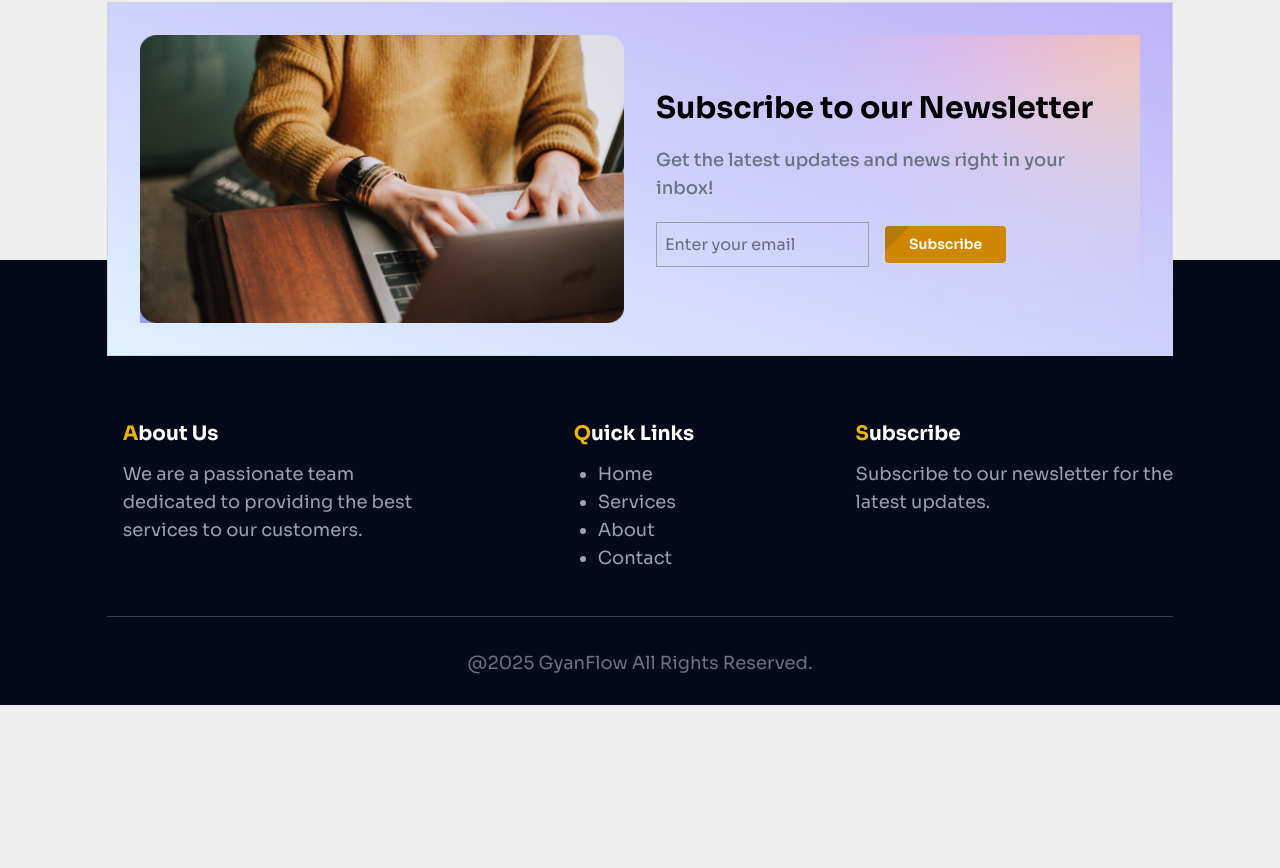
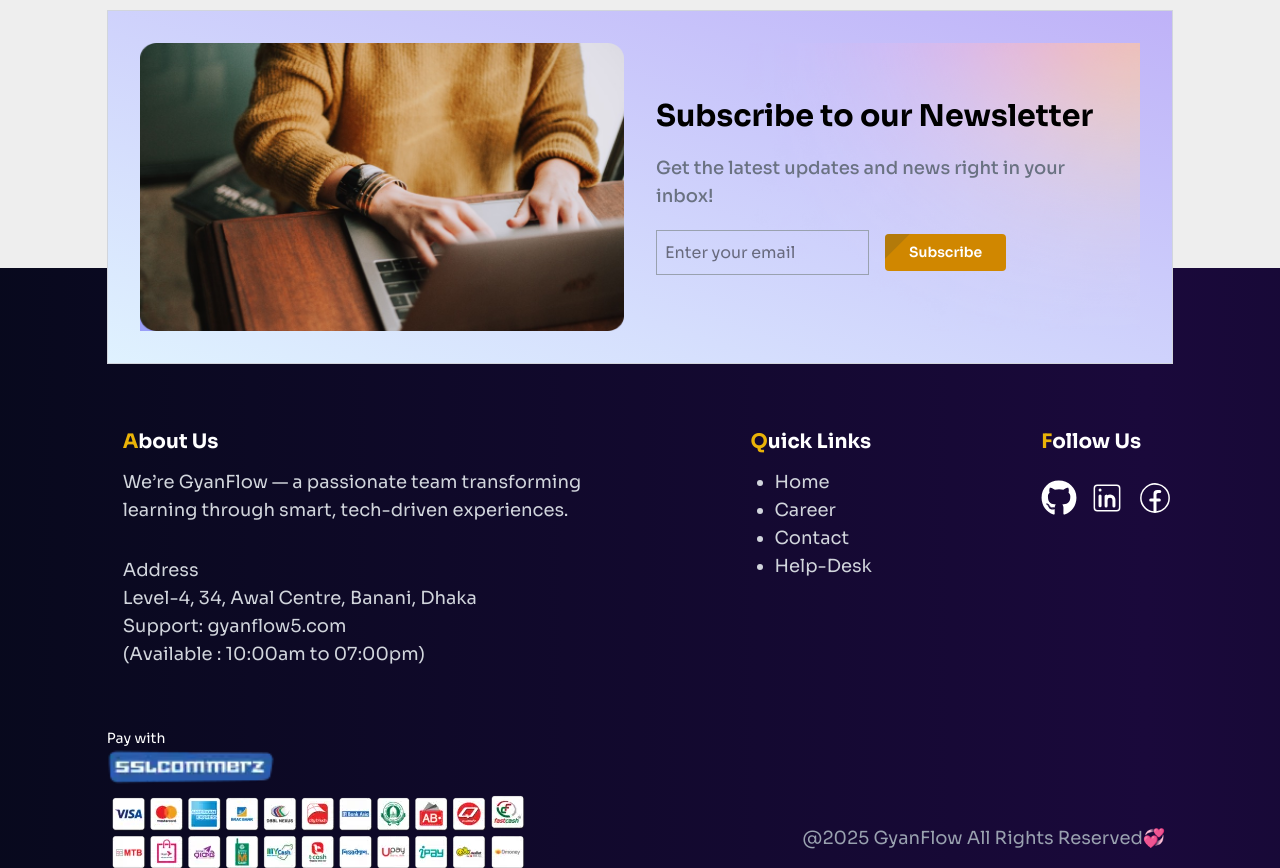
Before and after one commit to lilarani/GyanFlow-client, a React (Vite) app: page /about in a window 1280 px wide. Shown: the part 3194-4062 px from the top of the page. Before the commit the page ends 3899 px from the top, so only its background shows below. Built offline with nearby package versions, Linux system fonts and the light colour scheme; no server answers.

Commit message:
responsive all sections and modified footer

```diff
--- a/src/components/About/OurAchievementSection/OurAchievementSection.jsx
+++ b/src/components/About/OurAchievementSection/OurAchievementSection.jsx
@@ -16,9 +16,11 @@ export default function OurAchievementSection() {
   return (
     <div className="w-10/12 mx-auto">
       <div>
-        <div className="flex justify-center items-center text-center my-10">
+        <div className="flex justify-center items-center text-center md:my-10 mt-12">
           <div className="md:w-2/3">
-            <h2 className="font-bold  my-4 text-5xl">Our Achievements</h2>
+            <h2 className="font-bold  md:my-4 text-xl md:text-5xl">
+              Our Achievements
+            </h2>
           </div>
         </div>
       </div>
@@ -51,7 +53,7 @@ export default function OurAchievementSection() {
             </div>
             <div className="flex-1 flex items-center justify-center">
               <div className=" flex w-11/12 md:w-9/12 text-center lg:text-left  justify-center flex-col">
-                <h2 className="text-4xl my-3 font-bold">
+                <h2 className="text-lg md:text-4xl my-3 font-bold">
                   Responsive Web Design Excellence
                 </h2>
                 <p>
@@ -79,7 +81,7 @@ export default function OurAchievementSection() {
             </div>
             <div className="flex-1 flex items-center justify-center">
               <div className=" flex w-11/12 md:w-9/12   text-center lg:text-left   justify-center flex-col">
-                <h2 className="text-4xl my-3 font-bold">
+                <h2 className="text-lg md:text-4xl my-3 font-bold">
                   Full-Stack Web Application Development
                 </h2>
                 <p>
@@ -106,7 +108,7 @@ export default function OurAchievementSection() {
             </div>
             <div className="flex-1 flex items-center justify-center">
               <div className=" flex w-11/12 md:w-9/12   text-center lg:text-left   justify-center flex-col">
-                <h2 className="text-4xl my-3 font-bold">
+                <h2 className="text-lg md:text-4xl my-3 font-bold">
                   Optimized Performance & SEO Implementation
                 </h2>
                 <p>
@@ -134,7 +136,7 @@ export default function OurAchievementSection() {
             </div>
             <div className="flex-1 flex items-center justify-center">
               <div className=" flex w-11/12 md:w-9/12   text-center lg:text-left   justify-center flex-col">
-                <h2 className="text-4xl my-3 font-bold">
+                <h2 className="text-lg md:text-4xl my-3 font-bold">
                   Firebase Integration & Authentication
                 </h2>
                 <p>
@@ -162,7 +164,7 @@ export default function OurAchievementSection() {
             </div>
             <div className="flex-1 flex items-center justify-center">
               <div className=" flex w-11/12 md:w-9/12   text-center lg:text-left   justify-center flex-col">
-                <h2 className="text-4xl my-3 font-bold">
+                <h2 className="text-lg md:text-4xl my-3 font-bold">
                   Version Control & Collaboration with GitHub
                 </h2>
                 <p>
--- a/src/components/About/OurMission/OurMission.jsx
+++ b/src/components/About/OurMission/OurMission.jsx
@@ -6,7 +6,7 @@ const OurMission = () => {
   return (
     <div className="bg-gradient-to-bl to-[#0F172A] from-[#080127] mt-20 p-4 ">
       <div className="w-10/12 mx-auto text-center p-4">
-        <h1 className="text-4xl font-extrabold text-white mb-6">
+        <h1 className="text-xl md:text-5xl font-extrabold text-white mb-6">
           <span className="text-yellow-200">O</span>ur Mission
         </h1>
         <p className="text-base text-gray-400 mb-12 max-w-3xl mx-auto">
@@ -17,10 +17,10 @@ const OurMission = () => {
 
         {/* Main Section */}
         <div className="text-white ">
-          <div className="flex bg-gradient-to-bl to-[#0B1120] from-[#080127] p-8 justify-between">
+          <div className="flex bg-gradient-to-bl to-[#0B1120] from-[#080127] p-8 justify-between ">
             <div className="text-left md:w-3/4 rounded-2xl">
               <h2 className="uppercase font-bold">WHY</h2>
-              <p className="text-base text-gray-400">
+              <p className="text-base text-gray-400 ">
                 We are passionate about empowering individuals to transform
                 their lives through the power of coding. We believe that
                 everyone should have access to high-quality, affordable coding
@@ -30,7 +30,7 @@ const OurMission = () => {
             <img src={whyImg} alt="" className="w-52  hidden md:block" />
           </div>
           {/*  */}
-          <div className="flex gap-5 grid grid-cols-1 md:grid-cols-2 mt-5 ">
+          <div className="grid grid-cols-1 md:grid-cols-2 gap-5 mt-5 w-full ">
             <div className="flex  bg-gradient-to-bl to-[#0B1120] from-[#080127] px-8 relative">
               <div className="text-left p-4 rounded-2xl ">
                 <h2 className="uppercase font-bold"> what</h2>
--- a/src/components/About/Team/Team.jsx
+++ b/src/components/About/Team/Team.jsx
@@ -8,7 +8,7 @@ import './Team.css';
 
 const Team = () => {
   return (
-    <div className="my-44 bg-[#0f172a] py-10">
+    <div className="md:my-44 bg-[#0f172a] py-10">
       <h1 className="text-5xl font-bold text-center text-white">Team</h1>
       <Swiper
         loop={true}
--- a/src/components/Career/ApplicationProcess/ApplicationProcess.jsx
+++ b/src/components/Career/ApplicationProcess/ApplicationProcess.jsx
@@ -1,12 +1,12 @@
-import React from "react";
+import React from 'react';
 
 const ApplicationProcess = () => {
   return (
-    <div className="my-28">
+    <div className="md:my-28 p-6">
       <h1 className="font-bold  my-4 text-3xl md:text-4xl lg:text-5xl text-center">
         Application Process
       </h1>
-      <p className="text-lg text-gray-800 text-center mb-10">
+      <p className="text-lg text-gray-800 text-center mb-10 ">
         Our application process is designed to find talent for our dynamic IT
         environment. Begin with an online application to showcase your
         qualifications
--- a/src/components/Dashboard/DashboardNavbar/DashboardNavbar.jsx
+++ b/src/components/Dashboard/DashboardNavbar/DashboardNavbar.jsx
@@ -123,7 +123,7 @@ const DashboardNavbar = ({ navTitle }) => {
             className="w-12 h-12 rounded-full"
           />
           {openUserModal && (
-            <div className="absolute z-50 top-18 bg-white/10 backdrop-blur-2xl shadow-xl p-8 border border-white/20 text-white min-w-sm md:min-w-md right-4 ">
+            <div className="absolute z-50 top-18 bg-white/10 backdrop-blur-2xl shadow-xl md:p-8 border border-white/20 text-white  md:min-w-md right-4 p-10">
               <div className="flex gap-2 items-center border-b-[1px] border-gray-700 p-2">
                 <img
                   referrerPolicy="no-referrer"
--- a/src/components/Dashboard/UserProfile/UserProfile.jsx
+++ b/src/components/Dashboard/UserProfile/UserProfile.jsx
@@ -156,7 +156,7 @@ const UserProfile = () => {
 
                 <div className="grid grid-cols-1 md:grid-cols-2 gap-6 mt-16">
                   <div>
-                    <label className="text-lg font-bold text-gray-400">
+                    <label className="text-xs md:text-lg font-bold text-gray-400">
                       Student Id
                     </label>
                     {editMode ? (
@@ -281,7 +281,7 @@ const UserProfile = () => {
                   Device Activity
                 </h2>
 
-                <div className="mt-6">
+                <div className="mt-6 overflow-x-auto">
                   <table className="w-full">
                     <thead className="">
                       <tr className="bg-gray-800 text-gray-300 text-sm md:text-lg">
--- a/src/components/Home/Footer/Footer.jsx
+++ b/src/components/Home/Footer/Footer.jsx
@@ -5,6 +5,11 @@ import chatBotLogo from '../../../assets/images/chatbot.png';
 
 import { LuSend, LuSendHorizontal } from 'react-icons/lu';
 import { useMessageMutation } from '@/redux/ApiCalling/apiClice';
+import { Link } from 'react-router';
+import { FaGithub } from 'react-icons/fa6';
+import { CiFacebook, CiLinkedin } from 'react-icons/ci';
+import sslLogo from '../../../assets/images/ssl-logo.png';
+import sslCommerze from '../../../assets/images/SSL-commerz.png';
 
 const Footer = () => {
   const [openChat, setOpenChat] = useState(false);
@@ -29,9 +34,9 @@ const Footer = () => {
   };
 
   return (
-    <div className="relative">
+    <div className="relative ">
       <NewsLetter></NewsLetter>
-      <div className="bg-[#06091A]">
+      <div className="animate-gradient-x text-white">
         <footer className="footer footer-center  pt-40 w-10/12 mx-auto">
           {/* <img src={footerIcon} alt="" /> */}
 
@@ -40,37 +45,51 @@ const Footer = () => {
               <h3 className="text-xl font-bold ">
                 <span className="logoColor">A</span>bout Us
               </h3>
-              <p className="text-base md:text-lg text-gray-400">
-                We are a passionate team <br /> dedicated to providing the best
-                <br /> services to our customers.
+              <p className="text-base md:text-lg text-gray-300">
+                We’re GyanFlow — a passionate team transforming <br /> learning
+                through smart, tech-driven experiences.
               </p>
+              <div className="mt-8 text-base md:text-lg text-gray-300">
+                <h2>Address</h2>
+                <p>Level-4, 34, Awal Centre, Banani, Dhaka</p>
+                <p>Support: gyanflow5.com</p>
+                <p>(Available : 10:00am to 07:00pm)</p>
+              </div>
             </div>
             <div className="text-start space-y-3">
               <h3 className="text-xl font-bold">
                 <span className="logoColor">Q</span>uick Links
               </h3>
-              <ul className="text-base md:text-lg text-gray-400 md:list-disc md:ml-6">
+              <ul className="text-base md:text-lg text-gray-300 md:list-disc md:ml-6">
                 <li>
-                  <a href="#">Home</a>
+                  <Link to={'/'}>Home</Link>
                 </li>
                 <li>
-                  <a href="#">Services</a>
+                  <Link to={'/career'}>Career</Link>
                 </li>
                 <li>
-                  <a href="#">About</a>
+                  <Link to={'/support'}>Contact</Link>
                 </li>
                 <li>
-                  <a href="#">Contact</a>
+                  <Link to={'/helpDesk'}>Help-Desk</Link>
                 </li>
               </ul>
             </div>
             <div className=" text-start space-y-3 ">
               <h3 className="font-bold text-xl">
-                <span className="logoColor">S</span>ubscribe
+                <span className="logoColor">F</span>ollow Us
               </h3>
-              <p className="text-gray-400 text-base md:text-lg">
-                Subscribe to our newsletter for the <br /> latest updates.
-              </p>
+              <div className="flex gap-3 mt-6">
+                <a href="https://github.com/abuhayat02">
+                  <FaGithub className="text-4xl" />
+                </a>
+                <a href="https://www.linkedin.com/in/ankonchybd/">
+                  <CiLinkedin className="text-4xl" />
+                </a>
+                <a href="https://www.facebook.com/lilaranii">
+                  <CiFacebook className="text-4xl" />
+                </a>
+              </div>
               {/* <div className="flex">
                 <input
                   className="p-2 rounded-l-lg text-white outline-none border-gray-500 border-[1px] border-r-0"
@@ -87,7 +106,7 @@ const Footer = () => {
               onClick={handleChatBot}
               src={chatBotLogo}
               alt=""
-              className="w-24 h-24"
+              className="w-16 h-16 md:w-24 md:h-24"
             />
 
             {/* Modal on click */}
@@ -147,10 +166,18 @@ const Footer = () => {
           </div>
 
           {/* divider */}
-          <div className="w-full border-t border-gray-700 my-6"></div>
-          <p className="text-gray-500 pb-7 text-center p-2 text-base md:text-lg">
-            @2025 GyanFlow All Rights Reserved.
-          </p>
+          {/* <div className="w-full border-t border-gray-700 my-6"></div> */}
+          <div className="md:flex justify-between relative mt-10">
+            <div>
+              <h2>Pay with</h2>
+
+              <img src={sslLogo} alt="" className="w-42" />
+              <img src={sslCommerze} alt="" />
+            </div>
+            <p className="text-gray-400 pb-7 md:absolute bottom-0 md:right-0 p-2 text-base md:text-lg">
+              @2025 GyanFlow All Rights Reserved💞
+            </p>
+          </div>
         </footer>
       </div>
     </div>
--- a/src/components/Home/Impact/Impact.jsx
+++ b/src/components/Home/Impact/Impact.jsx
@@ -10,7 +10,7 @@ const Impact = () => {
   return (
     <div
       ref={ref}
-      className="flex  flex-col md:flex-row text-center items-center justify-center gap-6 md:gap10 border-t border-b border-gray-300 p-10 bg my-16 bg-[#ededed]"
+      className="flex  flex-col md:flex-row text-center items-center justify-center gap-6 md:gap10 border-t border-b border-gray-300 p-10 bg md:my-16 bg-[#ededed]"
     >
       <div className="border-gray-200 p-10">
         {inView && (
@@ -23,7 +23,7 @@ const Impact = () => {
             suffix="+"
           />
         )}
-        <p className="text-2xl text-[#1e293b] mt-2">Students</p>{" "}
+        <p className="text-2xl text-[#1e293b] mt-2">Students</p>{' '}
         {/* Darker slate */}
       </div>
 
@@ -64,7 +64,7 @@ const Impact = () => {
       <div className="border-gray-200 p-10">
         {inView && (
           <CountUp
-          className="text-[#0d9488] text-5xl font-bold" // unchanged
+            className="text-[#0d9488] text-5xl font-bold" // unchanged
             start={0}
             end={data?.data?.totalInstructors}
             duration={4}
@@ -86,7 +86,7 @@ const Impact = () => {
             delay={0}
           />
         )}
-        <p className="text-2xl text-[#1e293b] mt-2">Live Courses</p>{" "}
+        <p className="text-2xl text-[#1e293b] mt-2">Live Courses</p>{' '}
         {/* Darker slate */}
       </div>
     </div>
--- a/src/components/Home/TrustedPartner/TrustedPartner.jsx
+++ b/src/components/Home/TrustedPartner/TrustedPartner.jsx
@@ -35,7 +35,7 @@ export default function TrustedPartner() {
   }, [images.length]);
   return (
     <>
-      <div className="w-full my-28">
+      <div className="w-full md:my-28">
         <h1 className="font-bold text-5xl text-center">Our trusted partners</h1>
         <p className="text-center text-gray-600 my-3">
           Collaborating with reliable partners to ensure quality, innovation,
--- a/src/index.css
+++ b/src/index.css
@@ -14,6 +14,23 @@
 .scrollbar-hidden {
   scrollbar-width: none; /* Firefox */
   -ms-overflow-style: none; /* IE and Edge */
+}
+
+/* footer styles */
+@keyframes gradient-x {
+  0%,
+  100% {
+    background-position: 0% 50%;
+  }
+  50% {
+    background-position: 100% 50%;
+  }
+}
+
+.animate-gradient-x {
+  animation: gradient-x 6s ease infinite;
+  background-size: 200% 200%;
+  background-image: linear-gradient(90deg, #06091a, #1a093b, #06091a);
 }
 
 /* logo color */
```
Also changed, not shown: src/assets/images/SSL-commerz.png (added), src/assets/images/ssl-logo.png (added).
